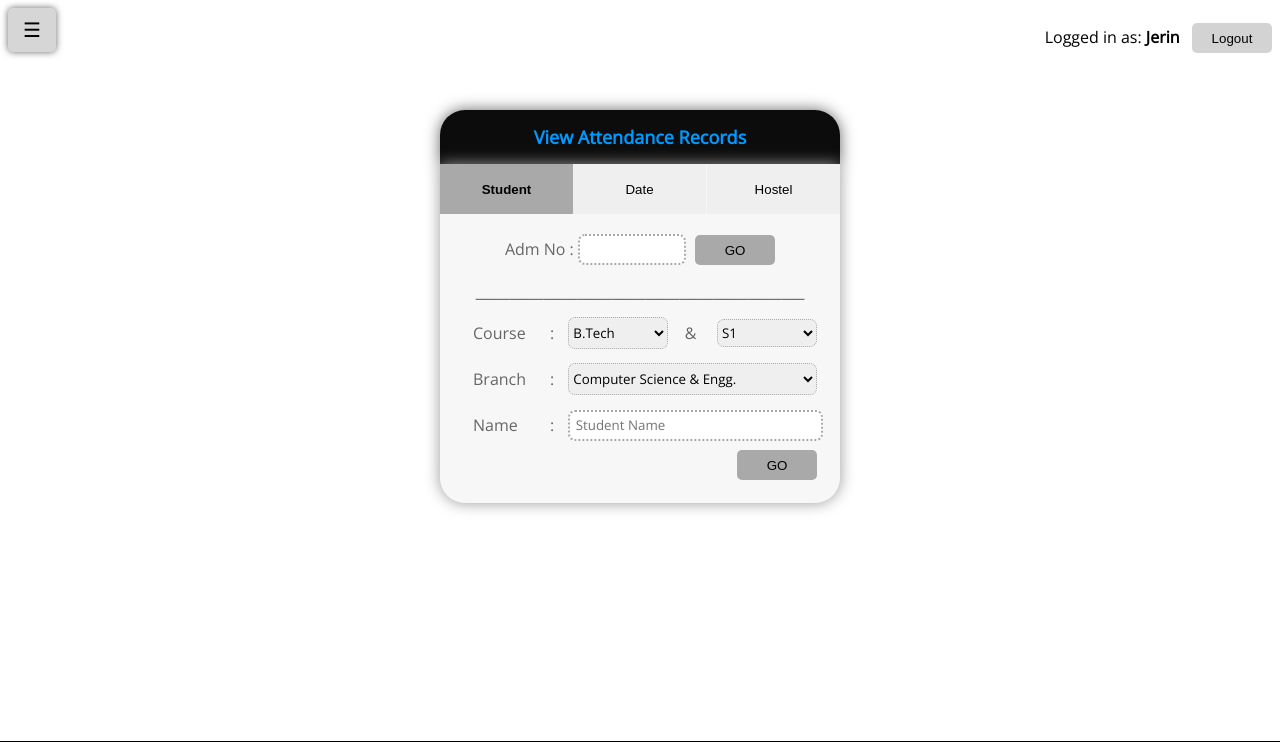
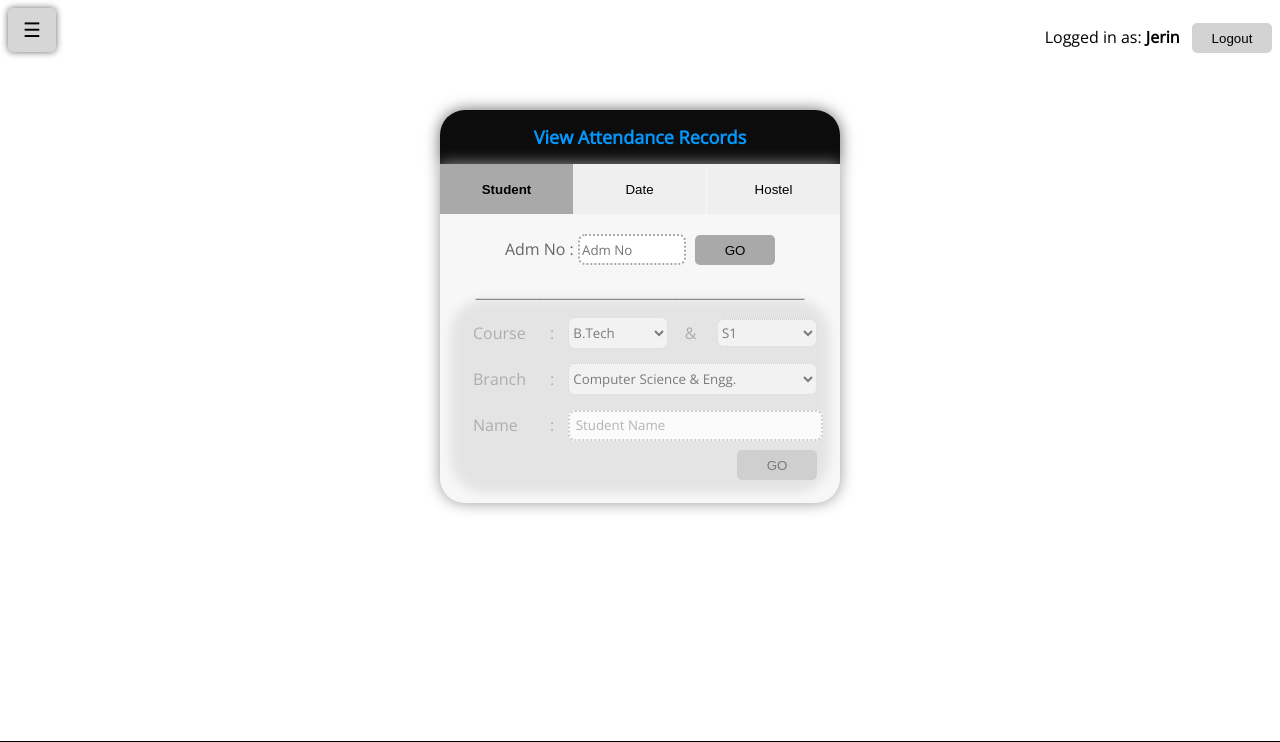
Before and after one commit to Jerinji2016/hostel-attendance-system, a PHP site: page /php/attendanceTab_admin.php in a window 1280 px wide. Shown: the top 742 px of the page. Run offline with PHP 8.4, Linux system fonts and the light colour scheme; a user stored in the database is signed in; data comes from the database, SQL or seed files in the repository.

Commit message:
View Progress

```diff
--- a/php/attendanceTab_admin.php
+++ b/php/attendanceTab_admin.php
@@ -78,6 +78,12 @@ include 'session.php';
 					padding-top: 100px;
 				}
 			}
+			.fade {
+				opacity :0.5;
+				border-radius : 25px;
+				background-color : lightgray;
+				box-shadow : 0px 0px 10px 10px lightgray;
+			}
 		</style>
 	</head>
 	<body>
@@ -110,20 +116,20 @@ include 'session.php';
 					<!-- Division - 1 -->
 					<div id="div_1" style="clear:both; padding: 20px" class="has_lgn_tl_x">
 						<center>
-							<form action="" method="post">
-								<div style="width: auto">
+
+								<div style="width: auto; transition: .7s" id="select-adm-div" onclick="divAlter(1)">
 									Adm No :
-									<input class="input" type="text" required="on" autofocus="on" autocomplete="off" style="width: 100px">
+									<input class="input" placeholder="Adm No" type="text" required="on" id="adm_no" autocomplete="off" style="width: 100px">
 									<button class="button_go" style="margin-left: 5px" onclick="adm_ViewDetails()">GO</button>
 								</div>
-							</form>
+
 							<div>
 								<br>
 								─────────────────────────────
 								<br>
 							</div>
-							<form method="post" action="">
-								<div style="width: auto">
+							<form>
+								<div style="width: auto; transition: .7s" id="select-student-div" onclick="divAlter(2)" class='fade'>
 									<table>
 										<tr>
 											<td><p> Course </p></td>
@@ -160,7 +166,7 @@ include 'session.php';
 											<td><p> Name </p></td>
 											<td><p> : </p></td>
 											<td colspan="3">
-												<input class="input" type="text" id="s_name" name="s_name" placeholder=" Student Name" required style="width: 99%" autocomplete="off">
+												<input class="input" type="text" id="s_name" placeholder=" Student Name" style="width: 99%" autocomplete="off">
 											</td>
 										</tr>
 										<tr>
@@ -220,13 +226,14 @@ include 'session.php';
 											<button class="button_go" onclick="hostel_ViewDetails()"> GO </button>
 										</td>
 									</tr>
-
 								</table>
 							</div>
 						</center>
 					</div>
 				</div>
 			</div>
+
+			<div id="get"></div>
 
 			<footer>
 				<p style="color: white">Made with <span style="color: red; font-size: 20px">&#x2764;</span> by the Software Development Cell | MBCCET</p>
@@ -266,6 +273,19 @@ include 'session.php';
 		}
 	}
 
+	function divAlter(val)
+	{
+		if(val == 1) {
+			document.getElementById('select-adm-div').classList.remove('fade');
+			document.getElementById('select-student-div').classList.add('fade');
+		}
+		else
+		{
+			document.getElementById('select-adm-div').classList.add('fade');
+			document.getElementById('select-student-div').classList.remove('fade');
+		}
+	}
+
 	function viewByStudent()
 	{
 		document.getElementById('div_2').style.display = "none";
@@ -278,7 +298,6 @@ include 'session.php';
 		document.getElementById('viewByStudent').style.fontWeight ="bold";
 		document.getElementById('viewByDate').style.fontWeight ="normal";
 		document.getElementById('viewByHostel').style.fontWeight ="normal";
-		console.log("here1");
 	}
 
 	function viewByDate()
@@ -293,8 +312,6 @@ include 'session.php';
 		document.getElementById('viewByDate').style.fontWeight ="bold";
 		document.getElementById('viewByStudent').style.fontWeight ="normal";
 		document.getElementById('viewByHostel').style.fontWeight ="normal";
-
-		console.log("not here 1");
 	}
 
 	function viewByHostel()
@@ -309,7 +326,6 @@ include 'session.php';
 		document.getElementById('viewByHostel').style.fontWeight ="bold";
 		document.getElementById('viewByStudent').style.fontWeight ="normal";
 		document.getElementById('viewByDate').style.fontWeight ="normal";
-		console.log("here3");
 	}
 
 	function floor()
@@ -350,8 +366,20 @@ include 'session.php';
 		xhr.send(x);
 	}
 
-	function name_ViewDetails() {
-		console.log("Name");
+	function adm_ViewDetails() {
+		var xhr = new XMLHttpRequest();
+		let adm = document.getElementById('adm_no').value;
+		var x = '&action=1&adm='+adm;
+		xhr.open('GET','viewAttendance_action.php?'+x, true);
+
+		xhr.onreadystatechange = function()
+		{
+			if(xhr.readyState==4 && xhr.status==200)
+			{
+				document.getElementById('get').innerHTML = xhr.responseText;
+			}
+		}
+		xhr.send(x);
 	}
 
 	function stud_ViewDetails() {
```
Also changed, not shown: php/viewAttendance_action.php (+7 -8 lines).
